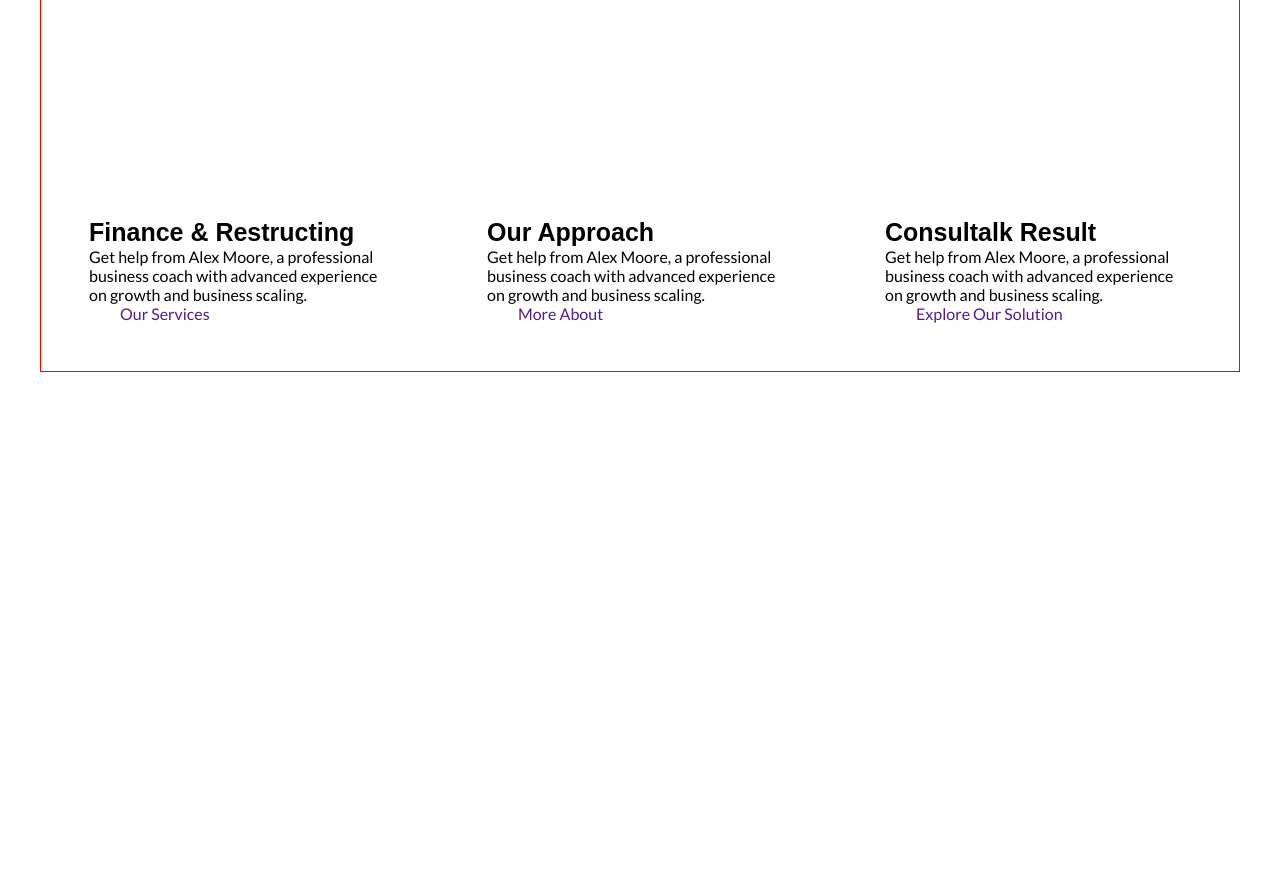
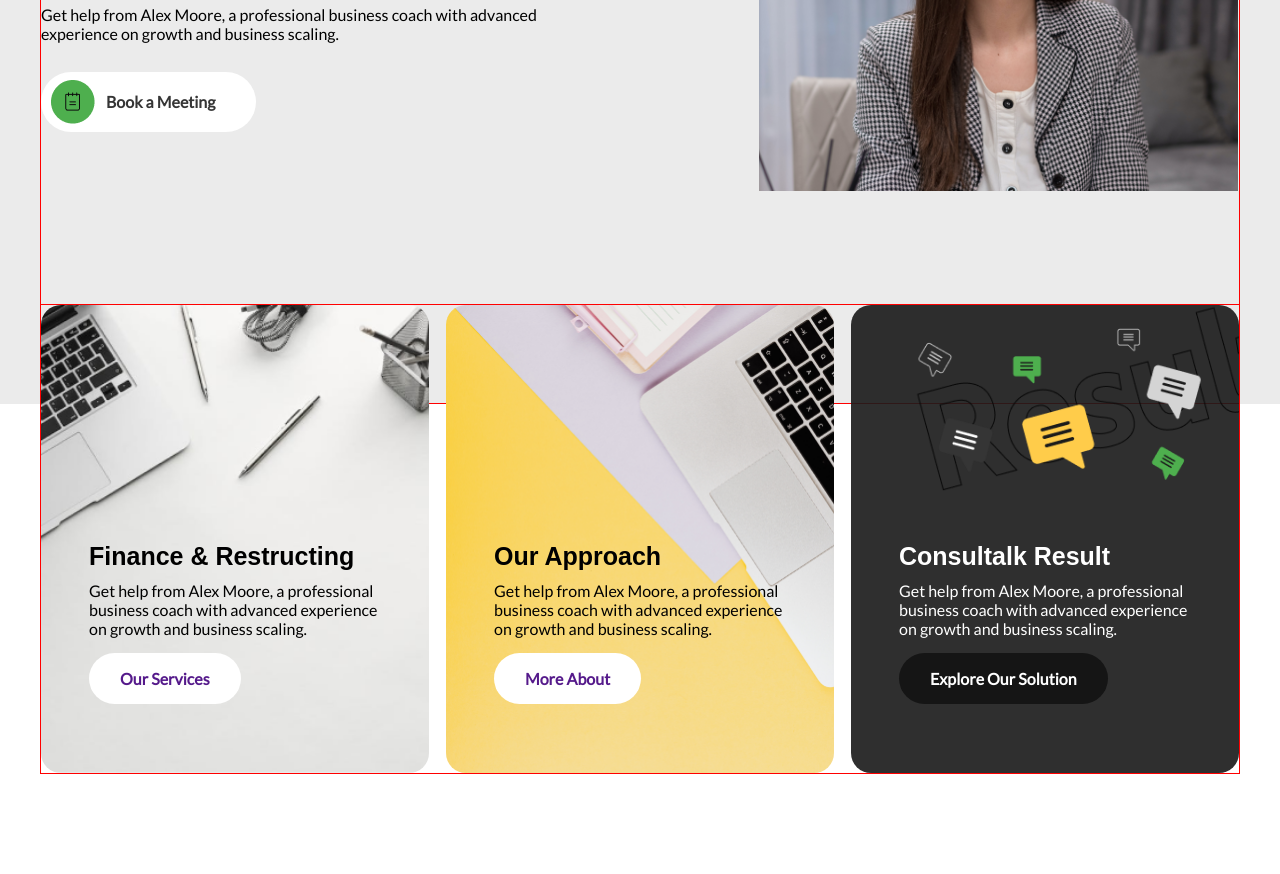
Before and after one commit to Mikhail-Strygin/AskExperts_Flex, a plain HTML site: page index.html in a window 1280 px wide. Shown: the part 580-1454 px from the top of the page. Before the commit the page ends 952 px from the top, so only its background shows below. Drawn offline with Linux system fonts and the light colour scheme.

Commit message:
Сделал секцию advantages

```diff
--- a/index.html
+++ b/index.html
@@ -73,7 +73,9 @@
             Get help from Alex Moore, a professional business coach with
             advanced experience on growth and business scaling.
           </p>
-          <a href="" class="advantages__link">Our Services</a>
+          <a href="" class="advantages__link advantages__link_white"
+            >Our Services</a
+          >
         </div>
         <div class="advantages-card advantages__card-approach">
           <h2 class="heading advantages__heading">Our Approach</h2>
@@ -81,15 +83,24 @@
             Get help from Alex Moore, a professional business coach with
             advanced experience on growth and business scaling.
           </p>
-          <a href="" class="advantages__link">More About </a>
+          <a href="" class="advantages__link advantages__link_white"
+            >More About
+          </a>
         </div>
         <div class="advantages-card advantages__card-solution">
-          <h2 class="heading advantages__heading">Consultalk Result</h2>
-          <p class="advatanges__text">
+          <img src="img/Image123.png" alt="" class="advantages__card-image" />
+          <h2 class="heading advantages__heading advantages__heading_position">
+            Consultalk Result
+          </h2>
+          <p class="advatanges__text advantages__heading_position">
             Get help from Alex Moore, a professional business coach with
             advanced experience on growth and business scaling.
           </p>
-          <a href="" class="advantages__link">Explore Our Solution </a>
+          <a
+            href=""
+            class="advantages__link advantages__link_black advantages__heading_position"
+            >Explore Our Solution
+          </a>
         </div>
       </div>
     </section>
--- a/style.css
+++ b/style.css
@@ -1,9 +1,10 @@
 :root {
   --color-yellow: #ffcc4a;
   --color-green: #4eaf4e;
-  --color-dark: #151515;
+  --color-dark: rgba(27, 27, 27, 0.91);
   --color-gray: #ebebeb;
   --color-white: #fff;
+  --color-black: #151515;
 }
 body,
 * {
@@ -28,7 +29,7 @@ ul {
   border: 1px solid red;
 }
 .header {
-  background-color: rgba(27, 27, 27, 0.91);
+  background-color: var(--color-dark);
   padding: 40px;
 }
 .header__row {
@@ -89,6 +90,7 @@ ul {
 .hero__label {
   display: inline-block;
   margin-bottom: 19px;
+  margin-top: 263px;
 }
 .hero__heading {
   font-size: 50px;
@@ -97,22 +99,6 @@ ul {
   margin-top: 20px;
   margin-bottom: 29px;
 }
-/* .hero__row {
-  background-image: url(img/Photo2.png);
-  background-position: right;
-  background-repeat: no-repeat;
-  background-size: contain;
-  padding: 260px 0;
-} */
-/* .hero__row {
-  position: relative;
-  padding: 260px 0;
-}
-.hero__image {
-  position: absolute;
-  top: 0;
-  right: -420px;
-} */
 .hero__row {
   display: flex;
   gap: 210px;
@@ -123,12 +109,22 @@ ul {
 .hero__image {
   width: 40%;
 }
+.hero__booking {
+  margin-bottom: 271px;
+}
+.advantages {
+  position: relative;
+  top: -100px;
+  left: 0;
+}
 .advantages__row {
   display: flex;
   gap: 10px;
   flex-wrap: wrap;
+  justify-content: space-between;
 }
 .advantages-card {
+  display: inline-block;
   border-radius: 20px;
   padding: 48px;
   padding-top: 237px;
@@ -136,12 +132,47 @@ ul {
 }
 .advantages__heading {
   font-size: 25px;
+  display: inline-block;
+  margin-bottom: 10px;
 }
 .advantages__text {
-  margin-top: 10px;
-  margin-bottom: 15px;
+  display: inline-block;
 }
 .advantages__link {
+  display: inline-block;
   padding: 16px 31px;
   border-radius: 55px;
+  margin-top: 15px;
+  font-weight: 600;
 }
+.advantages__card-services {
+  background-image: url(img/Photo123.png);
+  background-repeat: no-repeat;
+  background-size: cover;
+}
+.advantages__card-approach {
+  background-image: url(img/Photo4.png);
+  background-size: cover;
+}
+.advantages__card-solution {
+  background-color: var(--color-dark);
+  color: var(--color-white);
+  padding-top: 0;
+  overflow: hidden;
+}
+.advantages__link_white {
+  background-color: var(--color-white);
+}
+.advantages__link_black {
+  background-color: var(--color-black);
+  color: var(--color-white);
+}
+.advantages__card-image {
+  display: inline-block;
+  max-width: 405px;
+  transform: translateY(-15%);
+}
+.advantages__heading_position {
+  position: relative;
+  top: -21px;
+}
```
Also changed, not shown: img/Image123.png (added), img/Photo123.png (added), img/Photo4.png (added).
